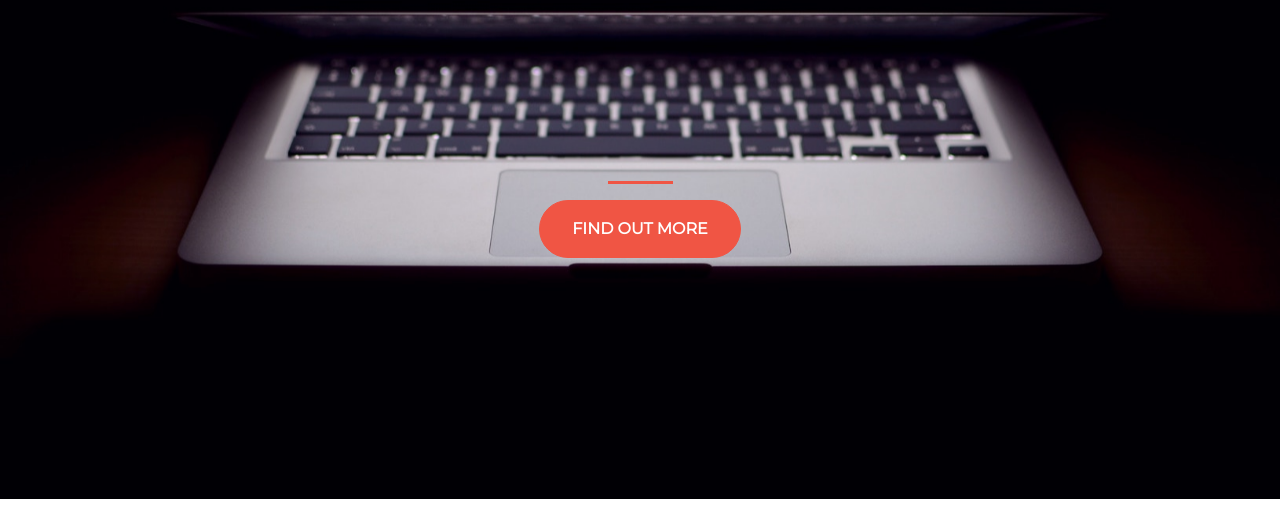
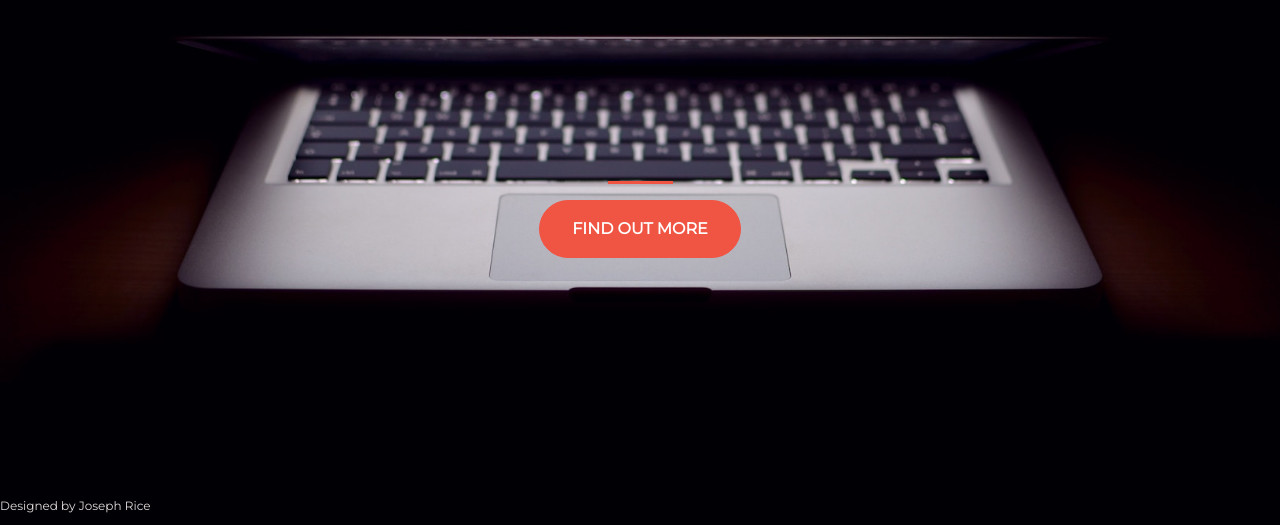
Before and after one commit to JericRice/landing-page, a plain HTML site: page index.html in a window 1280 px wide. Shown: the part 301-826 px from the top of the page. Before the commit the page ends 800 px from the top, so only its background shows below. Drawn offline with nearby package versions, Linux system fonts and the light colour scheme.

Commit message:
added footer

```diff
--- a/index.html
+++ b/index.html
@@ -28,5 +28,8 @@
         </section>
       </div>
     </div>
+    <footer>
+      <h6>Designed by Joseph Rice</h6>
+    </footer>
   </body>
 </html>
--- a/style.css
+++ b/style.css
@@ -20,6 +20,12 @@ hr {
 h1 {
   font-size: 3rem;
   color: #e2dbdb;
+}
+
+h6 {
+  font-size: .75rem;
+  color: #e2dbdb;
+  padding-bottom: 1em;
 }
 
 .buffer {
```
